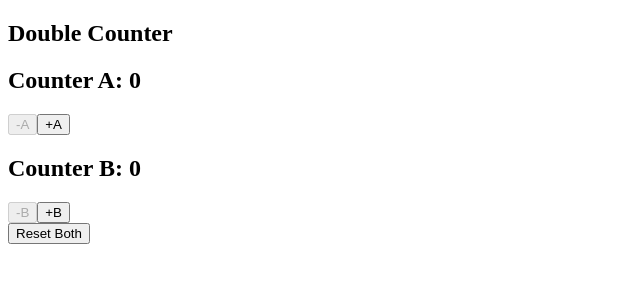
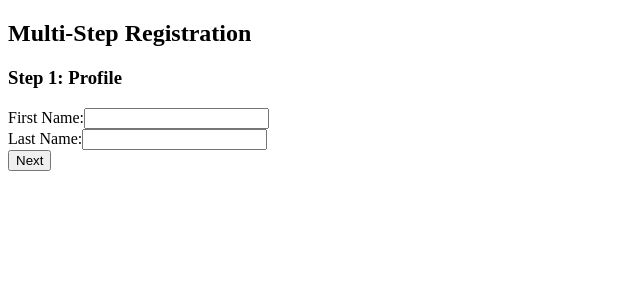
Before and after one commit to Hassan-The-Dev4/Dugsiiye-React, a React (Vite) app: page / in a window 1280 px wide. Shown: the top 300 px of the page, without its empty margins (0-640 px from the left). Built offline with nearby package versions, Linux system fonts and the light colour scheme.

Commit message:
Submitted exercise 14

```diff
--- a/src/App.jsx
+++ b/src/App.jsx
@@ -6,6 +6,7 @@
 import { UserFetching } from "./UserFetching";
 import Counter from "./Counter";
 import { DoubleCounter } from "./DoubleCounter";
+import MultiStepForm from "./MultiStepForm";
 
 function App() {
 
@@ -24,9 +25,8 @@
       //   <UserList users={users} />
       //  <LoginForm />
       //  <Counter />
-
-
-      <DoubleCounter />
+      // <DoubleCounter />
+      <MultiStepForm />
 
   )
 
--- /dev/null
+++ b/src/FormReducer.jsx
@@ -0,0 +1,33 @@
+
+
+export const initialState = {
+  step: 1, // Start at step 1
+  firstName: '',
+  lastName: '',
+  email: '',
+  phone: '',
+};
+
+export function FormReducer(state, action) {
+  switch (action.type) {
+    case 'UPDATE_FIELD':
+      return {
+        ...state,
+        [action.field]: action.value, // dynamically update the field
+      };
+    case 'NEXT_STEP':
+      return {
+        ...state,
+        step: state.step + 1,
+      };
+    case 'PREV_STEP':
+      return {
+        ...state,
+        step: state.step - 1,
+      };
+    case 'RESET_FORM':
+      return initialState;
+    default:
+      return state;
+  }
+}
--- /dev/null
+++ b/src/MultiStepForm.jsx
@@ -0,0 +1,111 @@
+
+import React, { useReducer } from 'react';
+import { FormReducer, initialState } from './FormReducer';
+
+const MultiStepForm = () => {
+  const [state, dispatch] = useReducer(FormReducer, initialState);
+
+  const handleChange = (e) => {
+    dispatch({
+      type: 'UPDATE_FIELD',
+      field: e.target.name,
+      value: e.target.value,
+    });
+  };
+
+  const nextStep = () => dispatch({ type: 'NEXT_STEP' });
+  const prevStep = () => dispatch({ type: 'PREV_STEP' });
+  const resetForm = () => dispatch({ type: 'RESET_FORM' });
+
+  const handleSubmit = () => {
+    // Potentially submit data to an API
+    alert('Form submitted successfully!');
+    resetForm();
+  };
+
+  return (
+    <div>
+      <h2>Multi-Step Registration</h2>
+      {state.step === 1 && (
+        <div>
+          <h3>Step 1: Profile</h3>
+          <label>
+            First Name:
+            <input
+              type="text"
+              name="firstName"
+              value={state.firstName}
+              onChange={handleChange}
+            />
+          </label>
+          <br />
+          <label>
+            Last Name:
+            <input
+              type="text"
+              name="lastName"
+              value={state.lastName}
+              onChange={handleChange}
+            />
+          </label>
+          <br />
+          <button onClick={nextStep}>Next</button>
+        </div>
+      )}
+      {state.step === 2 && (
+        <div>
+          <h3>Step 2: Contact</h3>
+          <label>
+            Email:
+            <input
+              type="email"
+              name="email"
+              value={state.email}
+              onChange={handleChange}
+            />
+          </label>
+          <br />
+          <label>
+            Phone:
+            <input
+              type="tel"
+              name="phone"
+              value={state.phone}
+              onChange={handleChange}
+            />
+          </label>
+          <br />
+          <button onClick={prevStep}>Back</button>
+          <button onClick={nextStep}>Next</button>
+        </div>
+      )}
+      {state.step === 3 && (
+        <div>
+          <h3>Step 3: Review</h3>
+          <p>
+            <strong>First Name:</strong> {state.firstName}
+          </p>
+          <p>
+            <strong>Last Name:</strong> {state.lastName}
+          </p>
+          <p>
+            <strong>Email:</strong> {state.email}
+          </p>
+          <p>
+            <strong>Phone:</strong> {state.phone}
+          </p>
+          <button onClick={prevStep}>Back</button>
+          <button onClick={handleSubmit}>Confirm</button>
+        </div>
+      )}
+      {state.step > 3 && (
+        <div>
+          <h3>Form Completed</h3>
+          <button onClick={resetForm}>Start Over</button>
+        </div>
+      )}
+    </div>
+  );
+};
+
+export default MultiStepForm;
```
Also changed, not shown: src/reducer.js (added, +23 -0 lines), src/assets/images/exercise14-result.png (added).
